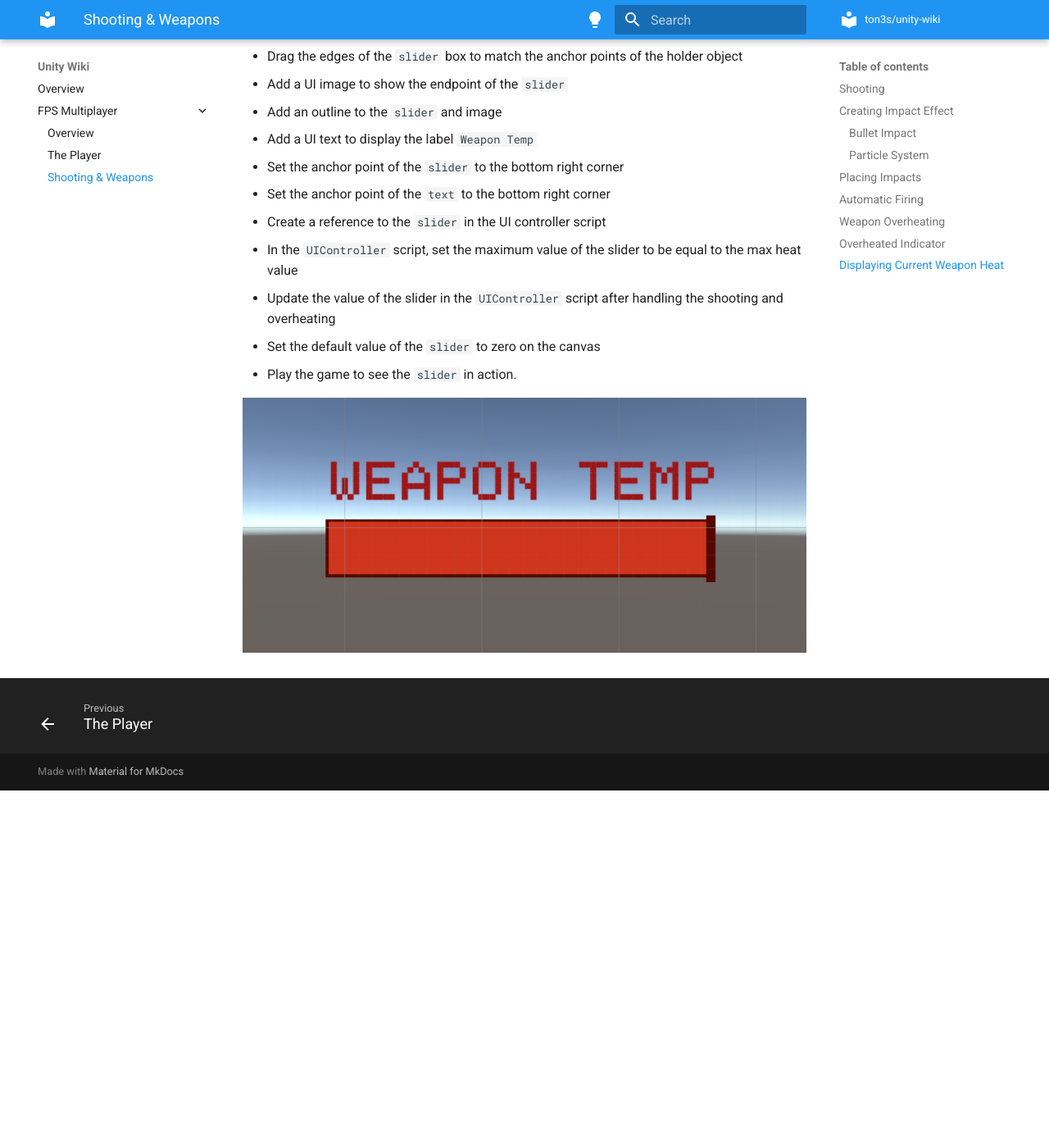
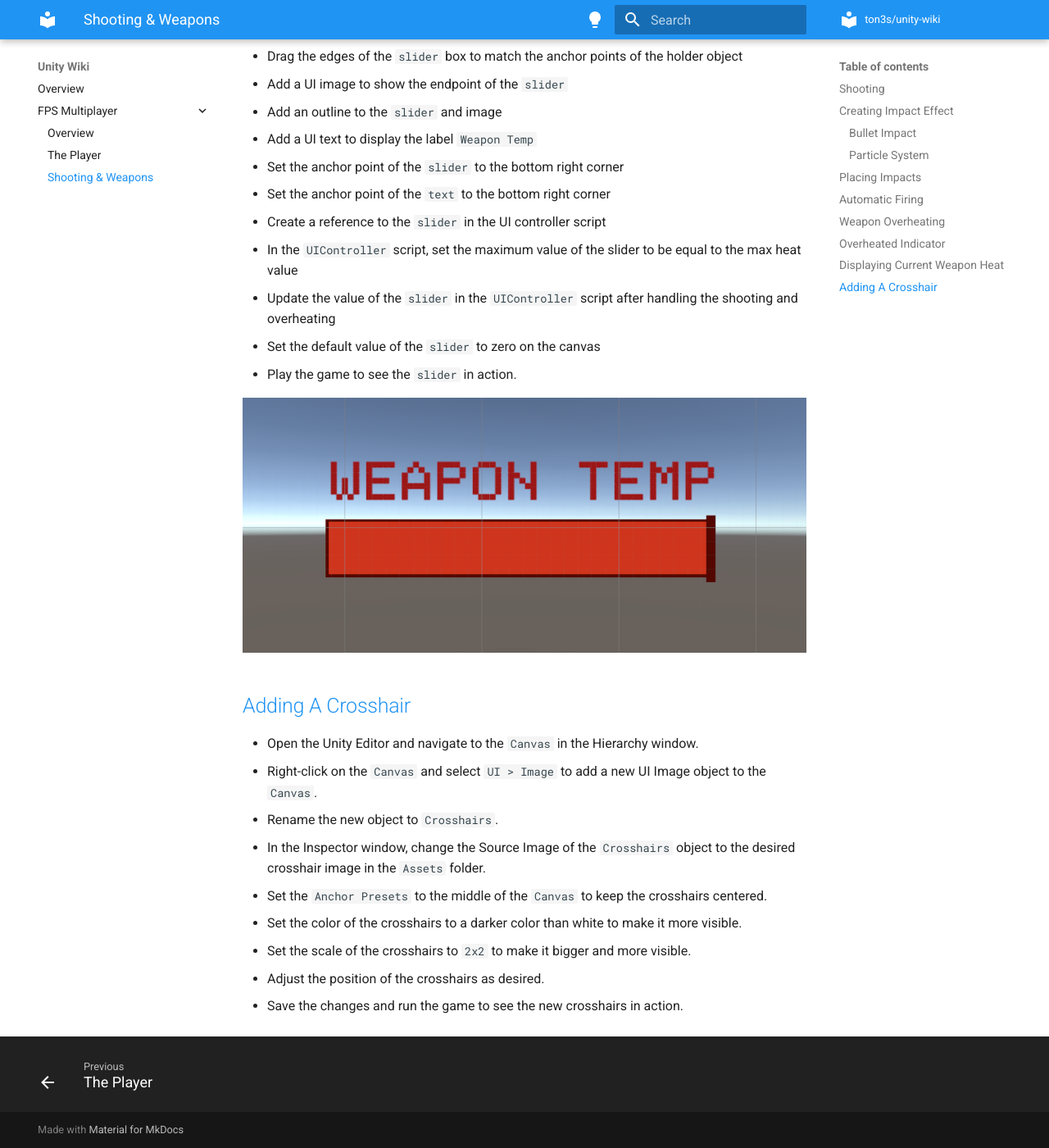
Before and after one commit to ton3s/unity-wiki, an MkDocs documentation site: the page built from docs/fps-multiplayer/shooting-weapons.md, in a window 1280 px wide and 1400 px high, scrolled down 7791 px. Shown: the whole window at 82% size. Built offline with MkDocs 1.6.1 and Material for MkDocs 9.7.7, drawn with Linux system fonts in a browser that asks for light colours; before the commit the page ends 8755 px from its top, so only the background shows below that.

Commit message:
Add video 23

```diff
--- a/docs/fps-multiplayer/shooting-weapons.md
+++ b/docs/fps-multiplayer/shooting-weapons.md
@@ -269,8 +269,20 @@ private void Shoot() {
 - Set the anchor point of the `text` to the bottom right corner
 - Create a reference to the `slider` in the UI controller script
 - In the `UIController` script, set the maximum value of the slider to be equal to the max heat value
-- Update the value of the slider in the `UIController` script after handling the shooting and overheating
+- Update the value of the `slider` in the `UIController` script after handling the shooting and overheating
 - Set the default value of the `slider` to zero on the canvas
 - Play the game to see the `slider` in action.
 
 ![Weapon Temp](images/weapon-temp.png)
+
+## [Adding A Crosshair](https://www.udemy.com/course/unity-online-multiplayer/learn/lecture/25987928#questions)
+
+- Open the Unity Editor and navigate to the `Canvas` in the Hierarchy window.
+- Right-click on the `Canvas` and select `UI > Image` to add a new UI Image object to the `Canvas`.
+- Rename the new object to `Crosshairs`.
+- In the Inspector window, change the Source Image of the `Crosshairs` object to the desired crosshair image in the `Assets` folder.
+- Set the `Anchor Presets` to the middle of the `Canvas` to keep the crosshairs centered.
+- Set the color of the crosshairs to a darker color than white to make it more visible.
+- Set the scale of the crosshairs to `2x2` to make it bigger and more visible.
+- Adjust the position of the crosshairs as desired.
+- Save the changes and run the game to see the new crosshairs in action.
```
